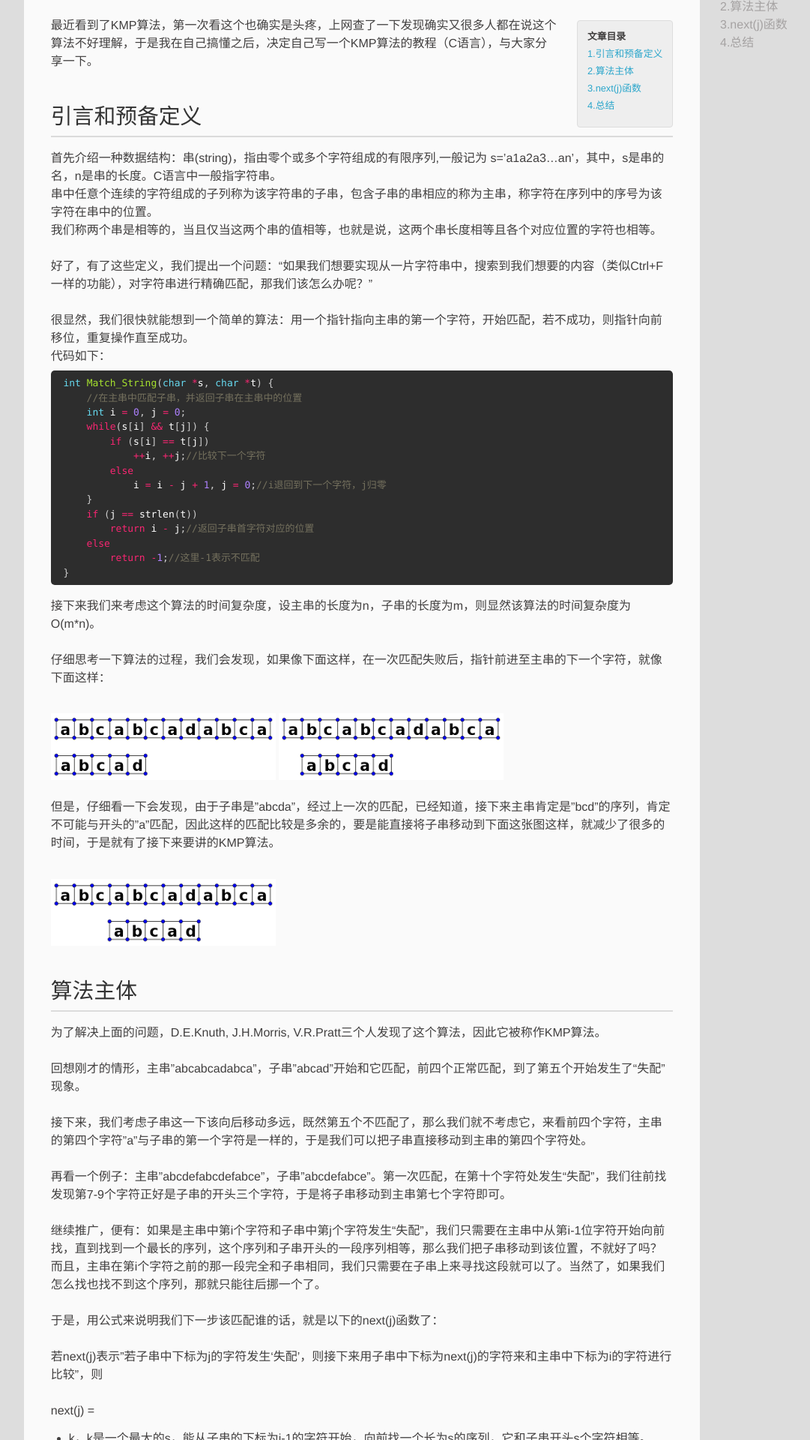
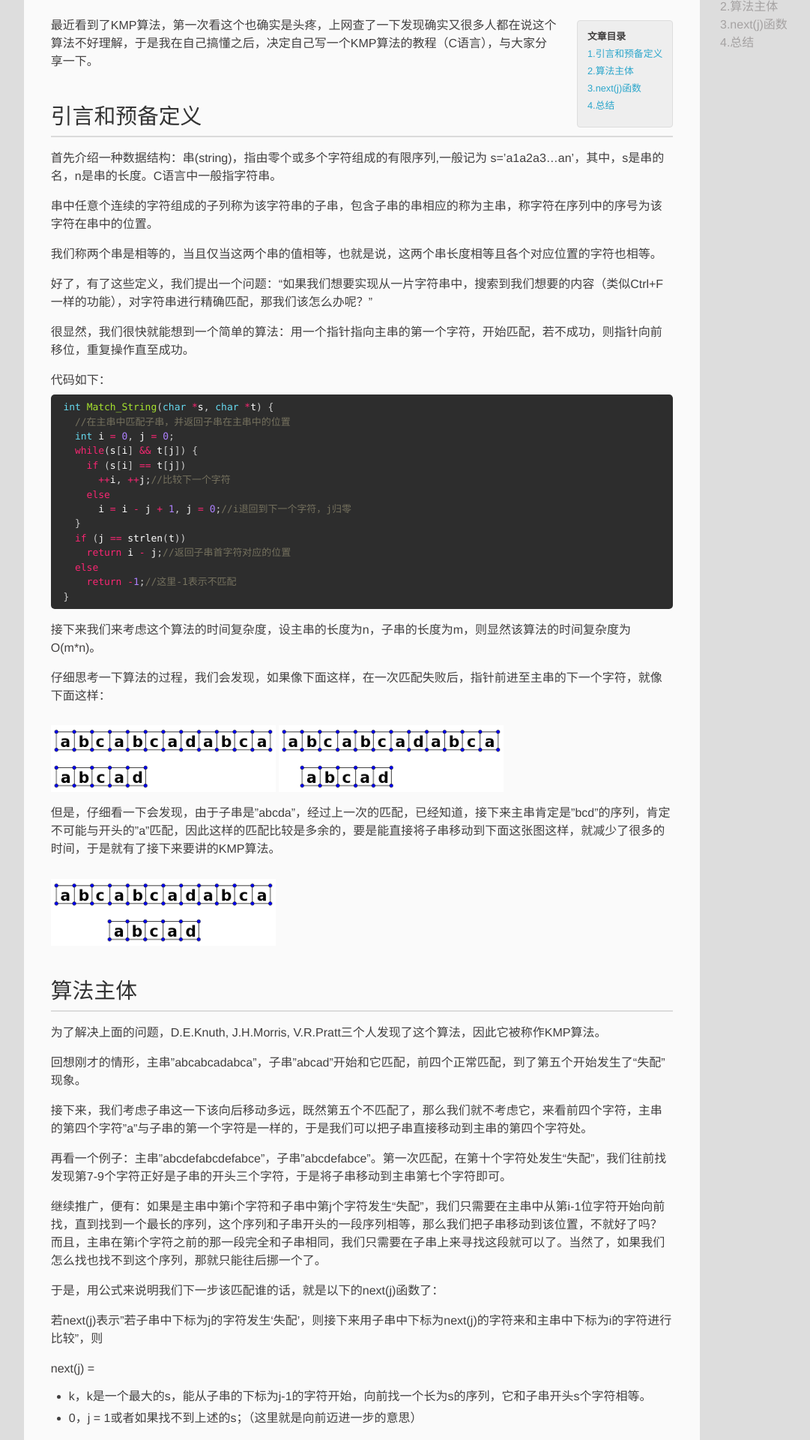
Before and after one commit to zxc479773533/zxc479773533.github.io, a Jekyll site: the page built from _posts/2017-6-7-KMP-Algorithm.md, in a window 1280 px wide. Shown: the part 371-2291 px from the top of the page at 75% size, without its empty margins (127-1208 px from the left). Built offline with Jekyll 4.4.1, drawn with Linux system fonts in a browser that asks for light colours; a script that is not in the unit is left out; comment, search, counter and statistics services are not loaded.

Commit message:
modify format

````diff
--- a/_posts/2017-6-7-KMP-Algorithm.md
+++ b/_posts/2017-6-7-KMP-Algorithm.md
@@ -10,112 +10,139 @@ categories: Algorithms
 
 ## 引言和预备定义
 
-首先介绍一种数据结构：串(string)，指由零个或多个字符组成的有限序列,一般记为 s='a1a2a3...an'，其中，s是串的名，n是串的长度。C语言中一般指字符串。<br/>
-串中任意个连续的字符组成的子列称为该字符串的子串，包含子串的串相应的称为主串，称字符在序列中的序号为该字符在串中的位置。<br/>
-我们称两个串是相等的，当且仅当这两个串的值相等，也就是说，这两个串长度相等且各个对应位置的字符也相等。<br/><br/>
-好了，有了这些定义，我们提出一个问题：“如果我们想要实现从一片字符串中，搜索到我们想要的内容（类似Ctrl+F一样的功能），对字符串进行精确匹配，那我们该怎么办呢？”<br/><br/>
-很显然，我们很快就能想到一个简单的算法：用一个指针指向主串的第一个字符，开始匹配，若不成功，则指针向前移位，重复操作直至成功。<br/>
+首先介绍一种数据结构：串(string)，指由零个或多个字符组成的有限序列,一般记为 s='a1a2a3...an'，其中，s是串的名，n是串的长度。C语言中一般指字符串。
+
+串中任意个连续的字符组成的子列称为该字符串的子串，包含子串的串相应的称为主串，称字符在序列中的序号为该字符在串中的位置。
+
+我们称两个串是相等的，当且仅当这两个串的值相等，也就是说，这两个串长度相等且各个对应位置的字符也相等。
+
+好了，有了这些定义，我们提出一个问题：“如果我们想要实现从一片字符串中，搜索到我们想要的内容（类似Ctrl+F一样的功能），对字符串进行精确匹配，那我们该怎么办呢？”
+
+很显然，我们很快就能想到一个简单的算法：用一个指针指向主串的第一个字符，开始匹配，若不成功，则指针向前移位，重复操作直至成功。
+
 代码如下：
+
 ```c
 int Match_String(char *s, char *t) {
-    //在主串中匹配子串，并返回子串在主串中的位置
-    int i = 0, j = 0;
-    while(s[i] && t[j]) {
-        if (s[i] == t[j])
-            ++i, ++j;//比较下一个字符
-        else
-            i = i - j + 1, j = 0;//i退回到下一个字符，j归零
-    }
-    if (j == strlen(t))
-        return i - j;//返回子串首字符对应的位置
+  //在主串中匹配子串，并返回子串在主串中的位置
+  int i = 0, j = 0;
+  while(s[i] && t[j]) {
+    if (s[i] == t[j])
+      ++i, ++j;//比较下一个字符
     else
-        return -1;//这里-1表示不匹配
+      i = i - j + 1, j = 0;//i退回到下一个字符，j归零
+  }
+  if (j == strlen(t))
+    return i - j;//返回子串首字符对应的位置
+  else
+    return -1;//这里-1表示不匹配
 }
 ```
-接下来我们来考虑这个算法的时间复杂度，设主串的长度为n，子串的长度为m，则显然该算法的时间复杂度为O(m*n)。<br/><br/>
-仔细思考一下算法的过程，我们会发现，如果像下面这样，在一次匹配失败后，指针前进至主串的下一个字符，就像下面这样：<br/><br/>
+
+接下来我们来考虑这个算法的时间复杂度，设主串的长度为n，子串的长度为m，则显然该算法的时间复杂度为O(m*n)。
+
+仔细思考一下算法的过程，我们会发现，如果像下面这样，在一次匹配失败后，指针前进至主串的下一个字符，就像下面这样：
+
 ![](https://raw.githubusercontent.com/zxc479773533/zxc479773533.github.io/master/_posts/images/KMP-Algorithm-01.png)
-![](https://raw.githubusercontent.com/zxc479773533/zxc479773533.github.io/master/_posts/images/KMP-Algorithm-02.png)<br/><br/>
-但是，仔细看一下会发现，由于子串是"abcda"，经过上一次的匹配，已经知道，接下来主串肯定是"bcd"的序列，肯定不可能与开头的"a"匹配，因此这样的匹配比较是多余的，要是能直接将子串移动到下面这张图这样，就减少了很多的时间，于是就有了接下来要讲的KMP算法。<br/><br/>
+![](https://raw.githubusercontent.com/zxc479773533/zxc479773533.github.io/master/_posts/images/KMP-Algorithm-02.png)
+
+
+但是，仔细看一下会发现，由于子串是"abcda"，经过上一次的匹配，已经知道，接下来主串肯定是"bcd"的序列，肯定不可能与开头的"a"匹配，因此这样的匹配比较是多余的，要是能直接将子串移动到下面这张图这样，就减少了很多的时间，于是就有了接下来要讲的KMP算法。
+
+
 ![](https://raw.githubusercontent.com/zxc479773533/zxc479773533.github.io/master/_posts/images/KMP-Algorithm-03.png)
 
 ## 算法主体
 
-为了解决上面的问题，D.E.Knuth, J.H.Morris, V.R.Pratt三个人发现了这个算法，因此它被称作KMP算法。<br/><br/>
-回想刚才的情形，主串"abcabcadabca"，子串"abcad"开始和它匹配，前四个正常匹配，到了第五个开始发生了“失配”现象。<br/><br/>
-接下来，我们考虑子串这一下该向后移动多远，既然第五个不匹配了，那么我们就不考虑它，来看前四个字符，主串的第四个字符"a"与子串的第一个字符是一样的，于是我们可以把子串直接移动到主串的第四个字符处。<br/><br/>
-再看一个例子：主串"abcdefabcdefabce"，子串"abcdefabce"。第一次匹配，在第十个字符处发生“失配”，我们往前找发现第7-9个字符正好是子串的开头三个字符，于是将子串移动到主串第七个字符即可。<br/><br/>
-继续推广，便有：如果是主串中第i个字符和子串中第j个字符发生“失配”，我们只需要在主串中从第i-1位字符开始向前找，直到找到一个最长的序列，这个序列和子串开头的一段序列相等，那么我们把子串移动到该位置，不就好了吗？而且，主串在第i个字符之前的那一段完全和子串相同，我们只需要在子串上来寻找这段就可以了。当然了，如果我们怎么找也找不到这个序列，那就只能往后挪一个了。<br/><br/>
-于是，用公式来说明我们下一步该匹配谁的话，就是以下的next(j)函数了：<br/><br/>
-若next(j)表示”若子串中下标为j的字符发生‘失配’，则接下来用子串中下标为next(j)的字符来和主串中下标为i的字符进行比较”，则<br/><br/>
+为了解决上面的问题，D.E.Knuth, J.H.Morris, V.R.Pratt三个人发现了这个算法，因此它被称作KMP算法。
+
+回想刚才的情形，主串"abcabcadabca"，子串"abcad"开始和它匹配，前四个正常匹配，到了第五个开始发生了“失配”现象。
+
+接下来，我们考虑子串这一下该向后移动多远，既然第五个不匹配了，那么我们就不考虑它，来看前四个字符，主串的第四个字符"a"与子串的第一个字符是一样的，于是我们可以把子串直接移动到主串的第四个字符处。
+
+再看一个例子：主串"abcdefabcdefabce"，子串"abcdefabce"。第一次匹配，在第十个字符处发生“失配”，我们往前找发现第7-9个字符正好是子串的开头三个字符，于是将子串移动到主串第七个字符即可。
+
+继续推广，便有：如果是主串中第i个字符和子串中第j个字符发生“失配”，我们只需要在主串中从第i-1位字符开始向前找，直到找到一个最长的序列，这个序列和子串开头的一段序列相等，那么我们把子串移动到该位置，不就好了吗？而且，主串在第i个字符之前的那一段完全和子串相同，我们只需要在子串上来寻找这段就可以了。当然了，如果我们怎么找也找不到这个序列，那就只能往后挪一个了。
+
+于是，用公式来说明我们下一步该匹配谁的话，就是以下的next(j)函数了：
+
+若next(j)表示”若子串中下标为j的字符发生‘失配’，则接下来用子串中下标为next(j)的字符来和主串中下标为i的字符进行比较”，则
+
 next(j) =
 
 * k，k是一个最大的s，能从子串的下标为j-1的字符开始，向前找一个长为s的序列，它和子串开头s个字符相等。
 * 0，j = 1或者如果找不到上述的s；（这里就是向前迈进一步的意思）
 
 有了next(j)函数之后，我们就可以用代码来实现KMP算法：
+
 ```c
 int KMP(char *s, char *t) {
-    int i = 0, j = 0;
-    while (s[i] && t[j]) {
-        if (j == 0 || s[i] == t[j])
-            ++i, ++j;//比较下一个字符
-        else
-            j = next(j);//比较第next(j)个字符
-    }
-    if (j == strlen(t))
-        return i - j;//返回子串首字符对应的位置
+  int i = 0, j = 0;
+  while (s[i] && t[j]) {
+    if (j == 0 || s[i] == t[j])
+      ++i, ++j;//比较下一个字符
     else
-        return -1;//这里-1表示不匹配
+      j = next(j);//比较第next(j)个字符
+  }
+  if (j == strlen(t))
+    return i - j;//返回子串首字符对应的位置
+  else
+    return -1;//这里-1表示不匹配
 }
 ```
+
 那么，我们接下来的问题，就是探讨如何求得这个next(j)函数。
 
 ## next(j)函数
 
-既然next(j)实际上是一个数列，那么我们就用大家都会的方法——数列递推的方法来求解这个数列，设子串为t，主串为s。<br/>
+既然next(j)实际上是一个数列，那么我们就用大家都会的方法——数列递推的方法来求解这个数列，设子串为t，主串为s。
 
 * 当j = 1时，只有t[0] = s[i-1] = t[j-1]，那直接用t[1]去和s[i]比就行了，所以next(1) = 1。
 * 假设next(j) = n，即t[0]～t[n-1]和t[j-n]～t[j-1]相等，那么考虑next(j + 1)时的情形：
     1. 若t[n] = t[j]，则显然我们找到了一个更长的匹配列:t[0]～t[n]和t[j-n]～t[j]相等，next(j + 1) = next(j) + 1;
     2. 若t[n] ≠ t[j]，那么我们得从新考虑寻找子串开头与结尾的最长匹配列的问题，但是我们再一看，t[n] ≠ t[j]，这不就是一个“失配”问题吗？好比从t[0]与t[j-n]开始配对，直到t[n-1]于t[j-1]，但是在第n位上发生失配，这时该怎么办？按照我们上一节的讨论，应该寻求一个next(n)位来于t[j]位相配，这个时候，问题就变成递归性质的了，如果t[next(n)] = t[j]，那么问题变成了第一条。如果t[next(n)] ≠ t[j]，那么问题变成了第二条。
 
-先别急着就写代码，我们来看看这个算法是否能再优化一下。因为每次比较，都要用到next(j)函数，如果我们每一次都这样用定义递归计算一次，那复杂度简直的不可想象的。所以，我们建立一个数组next[j]用来存放子串每一位对应的next(j)函数值，这样，如果设主串的长度是n，子串的长度是m，那么整个算法的时间复杂度为O(n + m)。<br/><br/>
-计算next[j]数组的函数如下：<br/>
+先别急着就写代码，我们来看看这个算法是否能再优化一下。因为每次比较，都要用到next(j)函数，如果我们每一次都这样用定义递归计算一次，那复杂度简直的不可想象的。所以，我们建立一个数组next[j]用来存放子串每一位对应的next(j)函数值，这样，如果设主串的长度是n，子串的长度是m，那么整个算法的时间复杂度为O(n + m)。
+
+计算next[j]数组的函数如下：
+
 ```c
 void get_next(char *t, int *next) {
-    int i = 1, j = 0;
-    next[1] = 0;
-    while(t[i]) {
-        if (j == 0 || t[i - 1] == t[j - 1]) {//第一种情况
-            ++i, ++j;
-            next[i] = j;
-        }
-        else
-            j = next[j];//第二种情况，直到相等为止才会进入上一个分支
+  int i = 1, j = 0;
+  next[1] = 0;
+  while(t[i]) {
+    if (j == 0 || t[i - 1] == t[j - 1]) {//第一种情况
+      ++i, ++j;
+      next[i] = j;
     }
+    else
+      j = next[j];//第二种情况，直到相等为止才会进入上一个分支
+  }
 }
 ```
+
 此时由于改成了用数组储存next函数，我们需要对KMP函数稍加修改一下：
+
 ```c
 int KMP(char *s, char *t, int *next) {
-    int i = 0, j = 0;
-    while (s[i] && t[j]) {
-        if (j == 0 || s[i] == t[j])
-            ++i, ++j;//比较下一个字符
-        else
-            j = next[j];//比较第next(j)个字符
-    }
-    if (j == strlen(t))
-        return i - j;//返回子串首字符对应的位置
+  int i = 0, j = 0;
+  while (s[i] && t[j]) {
+    if (j == 0 || s[i] == t[j])
+      ++i, ++j;//比较下一个字符
     else
-        return -1;//这里-1表示不匹配
+      j = next[j];//比较第next(j)个字符
+  }
+  if (j == strlen(t))
+    return i - j;//返回子串首字符对应的位置
+  else
+    return -1;//这里-1表示不匹配
 }
 ```
 
 ## 总结
 
-第一次接触KMP算法的人，确实不容易想清楚这个问题，就我个人感觉，难点主要在两个地方：<br/>
+第一次接触KMP算法的人，确实不容易想清楚这个问题，就我个人感觉，难点主要在两个地方：
+
 1. next(j)的求法。要点是把寻找匹配序列的时候，把整个问题也当做一个“失配问题”，自身既是主串也是子串。
 2. 代码实现时的下标问题。这个问题我在第一次自己写的时候也出现了很多问题，当然代码的实现自然有很多种，我这里就说我自己写的这种吧。一方面是实现next()的时候要想到用数组储存之前的值，否则你的递归会很麻烦。另一方面是实现next的比较过程，我用了t[i - 1] == t[j - 1]，事实上比较确实可以从第一个开始，无需管第零个，但是这里涉及到存放next[j]数组的问题，所以考虑好下标后从这么写的。
 
````
